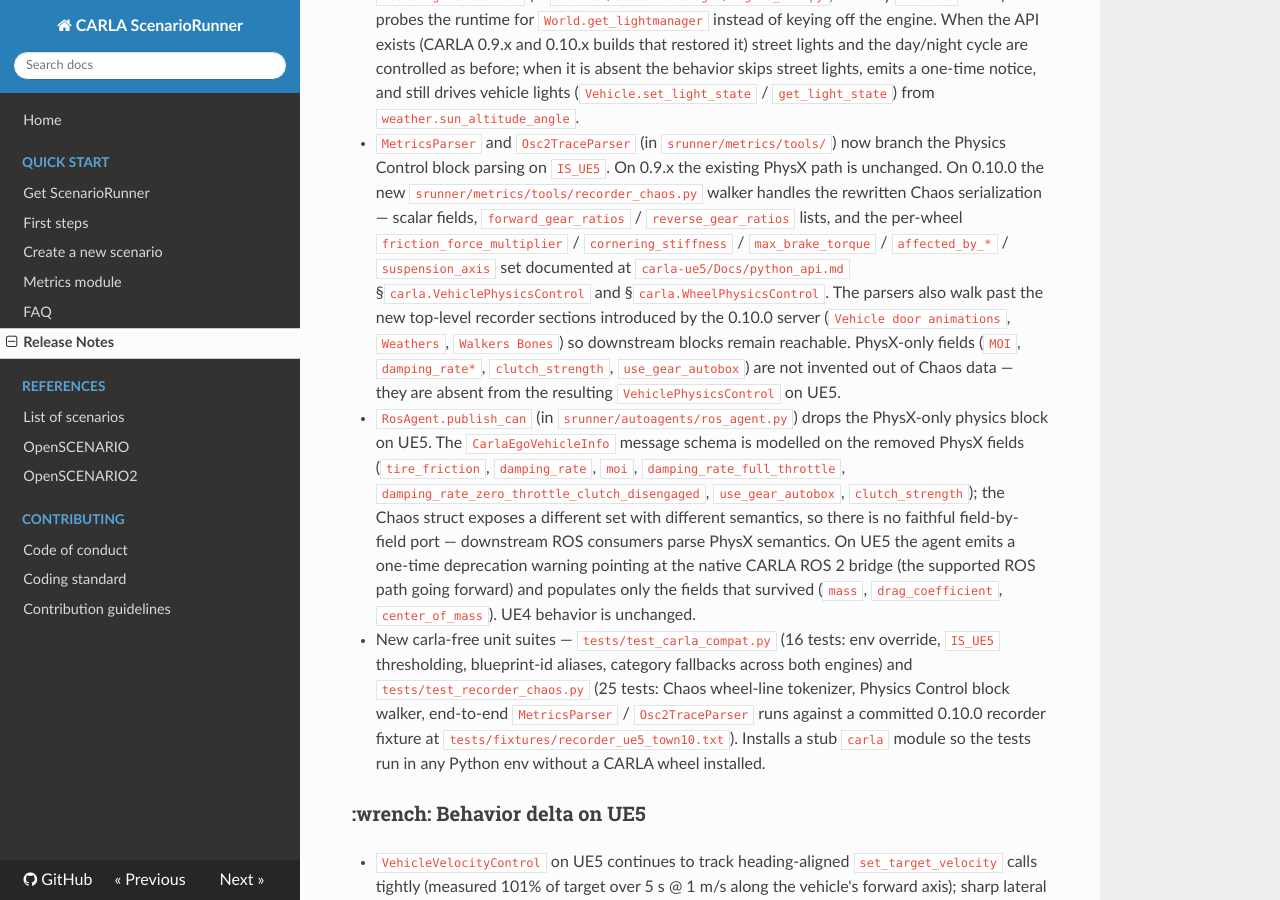
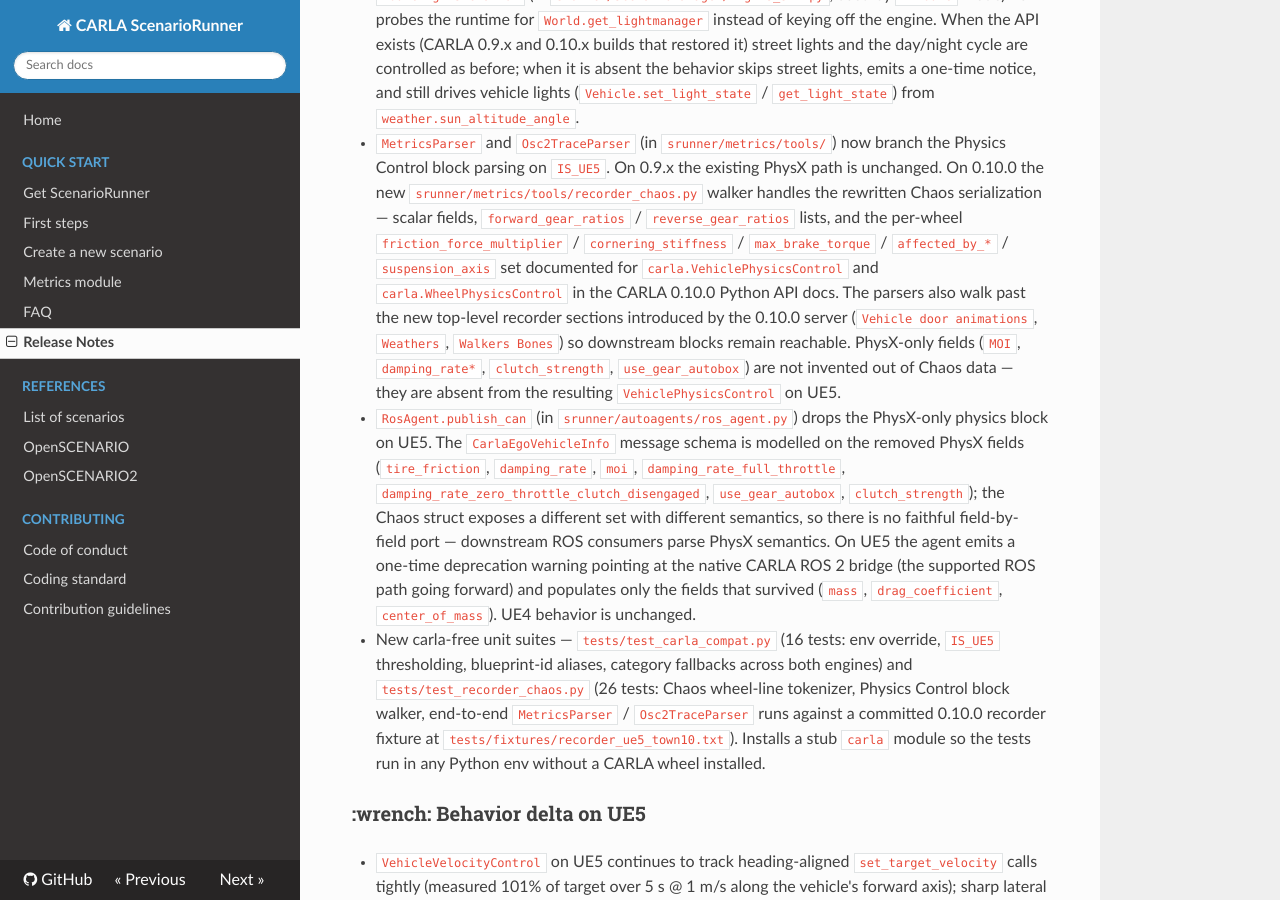
Before and after one commit to carla-simulator/scenario_runner, an MkDocs documentation site: the page built from Docs/CHANGELOG.md, in a window 1280 px wide and 900 px high, scrolled down 1329 px. Built offline with MkDocs 1.6.1, drawn with Linux system fonts in a browser that asks for light colours; nearby versions of some CDN libraries.

Commit message:
Drop local-checkout references from the recorder parser docs

```diff
--- a/Docs/CHANGELOG.md
+++ b/Docs/CHANGELOG.md
@@ -26,9 +26,9 @@ This release extends ScenarioRunner to run against the **CARLA 0.10.0** server (
 ### :ghost: Maintenance
 * `VehicleVelocityControl.__init__` skips the wheel-friction-zeroing setup on UE5. The Chaos `WheelPhysicsControl.friction_force_multiplier` parameter is documented but `apply_physics_control` silently discards wheel-attribute writes on the current 0.10.0 build, and no other documented UE5 API exposes per-wheel friction-override for this controller's kinematic-injection use. The UE4 `tire_friction = 0` path is unchanged.
 * `RouteLightsBehavior` (in `srunner/scenariomanager/lights_sim.py`, used by `--route` mode) now probes the runtime for `World.get_lightmanager` instead of keying off the engine. When the API exists (CARLA 0.9.x and 0.10.x builds that restored it) street lights and the day/night cycle are controlled as before; when it is absent the behavior skips street lights, emits a one-time notice, and still drives vehicle lights (`Vehicle.set_light_state` / `get_light_state`) from `weather.sun_altitude_angle`.
-* `MetricsParser` and `Osc2TraceParser` (in `srunner/metrics/tools/`) now branch the Physics Control block parsing on `IS_UE5`. On 0.9.x the existing PhysX path is unchanged. On 0.10.0 the new `srunner/metrics/tools/recorder_chaos.py` walker handles the rewritten Chaos serialization — scalar fields, `forward_gear_ratios` / `reverse_gear_ratios` lists, and the per-wheel `friction_force_multiplier` / `cornering_stiffness` / `max_brake_torque` / `affected_by_*` / `suspension_axis` set documented at `carla-ue5/Docs/python_api.md` §`carla.VehiclePhysicsControl` and §`carla.WheelPhysicsControl`. The parsers also walk past the new top-level recorder sections introduced by the 0.10.0 server (`Vehicle door animations`, `Weathers`, `Walkers Bones`) so downstream blocks remain reachable. PhysX-only fields (`MOI`, `damping_rate*`, `clutch_strength`, `use_gear_autobox`) are not invented out of Chaos data — they are absent from the resulting `VehiclePhysicsControl` on UE5.
+* `MetricsParser` and `Osc2TraceParser` (in `srunner/metrics/tools/`) now branch the Physics Control block parsing on `IS_UE5`. On 0.9.x the existing PhysX path is unchanged. On 0.10.0 the new `srunner/metrics/tools/recorder_chaos.py` walker handles the rewritten Chaos serialization — scalar fields, `forward_gear_ratios` / `reverse_gear_ratios` lists, and the per-wheel `friction_force_multiplier` / `cornering_stiffness` / `max_brake_torque` / `affected_by_*` / `suspension_axis` set documented for `carla.VehiclePhysicsControl` and `carla.WheelPhysicsControl` in the CARLA 0.10.0 Python API docs. The parsers also walk past the new top-level recorder sections introduced by the 0.10.0 server (`Vehicle door animations`, `Weathers`, `Walkers Bones`) so downstream blocks remain reachable. PhysX-only fields (`MOI`, `damping_rate*`, `clutch_strength`, `use_gear_autobox`) are not invented out of Chaos data — they are absent from the resulting `VehiclePhysicsControl` on UE5.
 * `RosAgent.publish_can` (in `srunner/autoagents/ros_agent.py`) drops the PhysX-only physics block on UE5. The `CarlaEgoVehicleInfo` message schema is modelled on the removed PhysX fields (`tire_friction`, `damping_rate`, `moi`, `damping_rate_full_throttle`, `damping_rate_zero_throttle_clutch_disengaged`, `use_gear_autobox`, `clutch_strength`); the Chaos struct exposes a different set with different semantics, so there is no faithful field-by-field port — downstream ROS consumers parse PhysX semantics. On UE5 the agent emits a one-time deprecation warning pointing at the native CARLA ROS 2 bridge (the supported ROS path going forward) and populates only the fields that survived (`mass`, `drag_coefficient`, `center_of_mass`). UE4 behavior is unchanged.
-* New carla-free unit suites — `tests/test_carla_compat.py` (16 tests: env override, `IS_UE5` thresholding, blueprint-id aliases, category fallbacks across both engines) and `tests/test_recorder_chaos.py` (25 tests: Chaos wheel-line tokenizer, Physics Control block walker, end-to-end `MetricsParser` / `Osc2TraceParser` runs against a committed 0.10.0 recorder fixture at `tests/fixtures/recorder_ue5_town10.txt`). Installs a stub `carla` module so the tests run in any Python env without a CARLA wheel installed.
+* New carla-free unit suites — `tests/test_carla_compat.py` (16 tests: env override, `IS_UE5` thresholding, blueprint-id aliases, category fallbacks across both engines) and `tests/test_recorder_chaos.py` (26 tests: Chaos wheel-line tokenizer, Physics Control block walker, end-to-end `MetricsParser` / `Osc2TraceParser` runs against a committed 0.10.0 recorder fixture at `tests/fixtures/recorder_ue5_town10.txt`). Installs a stub `carla` module so the tests run in any Python env without a CARLA wheel installed.
 
 ### :wrench: Behavior delta on UE5
 * `VehicleVelocityControl` on UE5 continues to track heading-aligned `set_target_velocity` calls tightly (measured 101% of target over 5 s @ 1 m/s along the vehicle's forward axis); sharp lateral / cornering motion tracks less faithfully than on UE4 because wheel lateral friction cannot currently be suppressed. Tracked upstream in carla-ue5.
```
Also changed, not shown: 1 other file.
